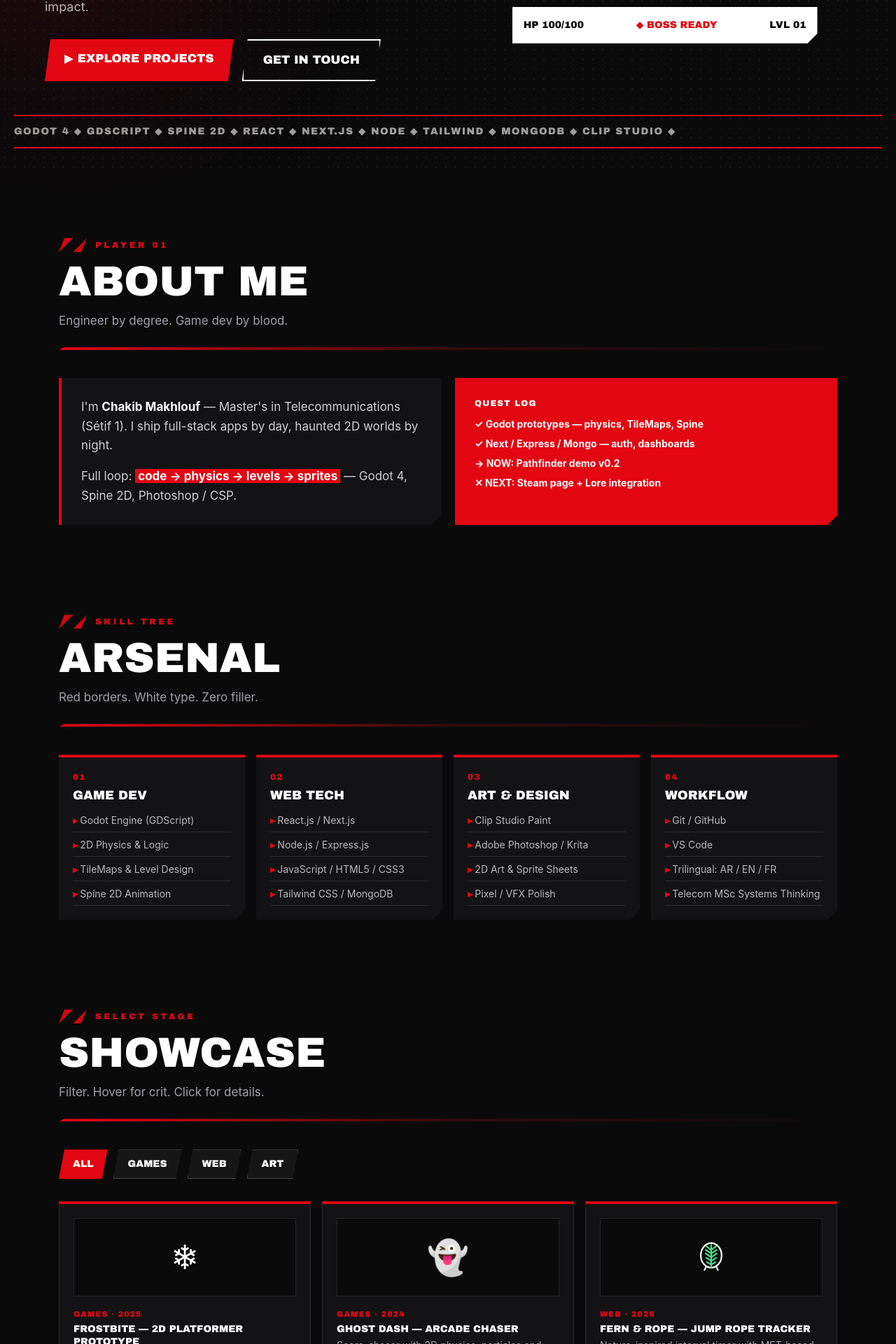
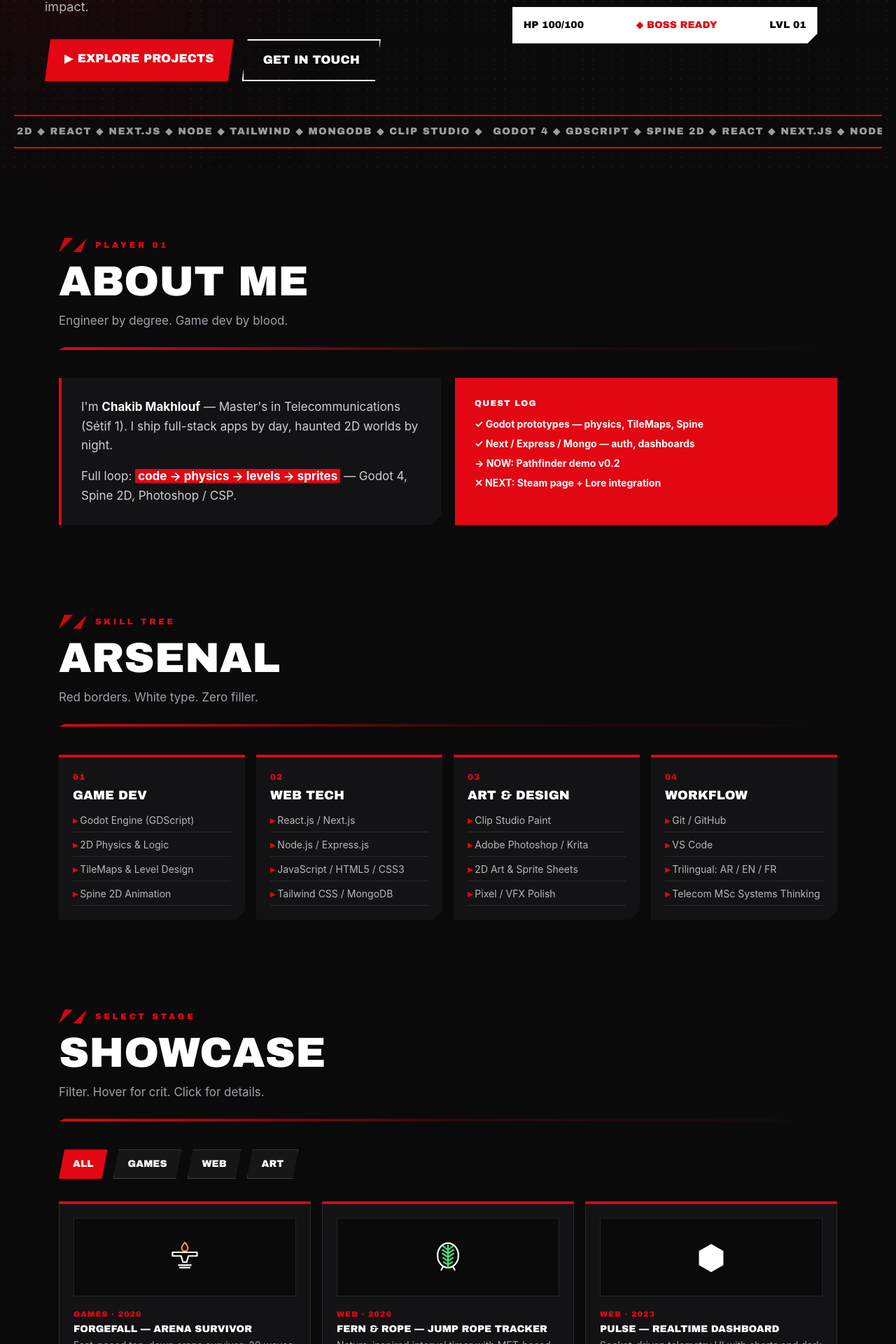
Before and after one commit to chakib-DZ/snow-ghost-portfolio, a Next.js app: page / in a window 1280 px wide. Shown: the part 552-2472 px from the top of the page at 70% size. Built offline with nearby package versions, Linux system fonts and the light colour scheme.

Commit message:
feat: add Forgefall game and news ticker, external links open in new tab

```diff
--- a/app/globals.css
+++ b/app/globals.css
@@ -24,3 +24,9 @@ body { background: #0A0A0B; color: #fff; overflow-x: hidden; font-size: 17px; li
 .btn-flip:hover { background: #fff !important; color: #0A0A0B !important; box-shadow: 4px 4px 0 #E30613; }
 .custom-cursor-dot, .custom-cursor-ring { position: fixed; pointer-events: none; z-index: 9999; }
 @media (pointer: coarse) { .custom-cursor-dot, .custom-cursor-ring { display: none; } }
+
+/* News ticker — seamless right-to-left loop */
+@keyframes ticker-scroll { from { transform: translateX(0); } to { transform: translateX(-50%); } }
+.ticker-track { animation: ticker-scroll 22s linear infinite; will-change: transform; }
+.ticker-track:hover { animation-play-state: paused; }
+@media (prefers-reduced-motion: reduce) { .ticker-track { animation: none; } }
--- a/components/Hero.tsx
+++ b/components/Hero.tsx
@@ -32,7 +32,10 @@ export default function Hero() {
         </motion.div>
       </div>
       <div className="mt-12 border-y-2 border-crimson py-3 overflow-hidden whitespace-nowrap font-display text-sm tracking-widest text-white/60">
-        GODOT 4 ◆ GDSCRIPT ◆ SPINE 2D ◆ REACT ◆ NEXT.JS ◆ NODE ◆ TAILWIND ◆ MONGODB ◆ CLIP STUDIO ◆&nbsp;
+        <div className="ticker-track inline-flex">
+          <span className="pr-2">GODOT 4 ◆ GDSCRIPT ◆ SPINE 2D ◆ REACT ◆ NEXT.JS ◆ NODE ◆ TAILWIND ◆ MONGODB ◆ CLIP STUDIO ◆&nbsp;</span>
+          <span className="pr-2" aria-hidden="true">GODOT 4 ◆ GDSCRIPT ◆ SPINE 2D ◆ REACT ◆ NEXT.JS ◆ NODE ◆ TAILWIND ◆ MONGODB ◆ CLIP STUDIO ◆&nbsp;</span>
+        </div>
       </div>
     </section>
   );
--- a/components/Showcase.tsx
+++ b/components/Showcase.tsx
@@ -19,6 +19,15 @@ function FernRopeIcon() {
     </svg>
   );
 }
+function ForgefallIcon() {
+  return (
+    <svg width="56" height="56" viewBox="0 0 64 64" fill="none" aria-label="Forgefall anvil and flame">
+      <path d="M32 8 C34.5 11 37 13.5 37 17 A5 5 0 0 1 27 17 C27 13.5 29.5 11 32 8 Z" stroke="#FB923C" strokeWidth="2.5" strokeLinejoin="round" />
+      <path d="M12 24 H52 V30 H38 L35 40 H29 L26 30 H12 Z" stroke="white" strokeWidth="2.5" strokeLinejoin="round" />
+      <path d="M22 45 H42 M24 49 H40" stroke="white" strokeWidth="2.5" strokeLinecap="round" />
+    </svg>
+  );
+}
 export default function Showcase() {
   const [f, setF] = useState<Category>("All");
   const list = projects.filter(p => f === "All" || p.category === f);
@@ -33,8 +42,8 @@ export default function Showcase() {
       <motion.div layout className="grid sm:grid-cols-2 lg:grid-cols-3 gap-4">
         <AnimatePresence mode="popLayout">
           {list.map(p => (
-            <motion.a layout key={p.slug} href={p.link} initial={{opacity:0,x:-20}} animate={{opacity:1,x:0}} exit={{opacity:0,scale:.95}} whileHover={{scale:1.02}} className="card-hover group bg-charcoal border border-white/10 border-t-4 border-t-crimson p-5 block slash">
-              <div className="h-28 grid place-items-center text-5xl mb-4 bg-pitch border border-white/10 group-hover:bg-crimson transition-colors">{p.slug === "fern-rope-tracker" ? <FernRopeIcon /> : p.preview}</div>
+            <motion.a layout key={p.slug} href={p.link} target={p.link?.startsWith("http") ? "_blank" : undefined} rel={p.link?.startsWith("http") ? "noopener noreferrer" : undefined} initial={{opacity:0,x:-20}} animate={{opacity:1,x:0}} exit={{opacity:0,scale:.95}} whileHover={{scale:1.02}} className="card-hover group bg-charcoal border border-white/10 border-t-4 border-t-crimson p-5 block slash">
+              <div className="h-28 grid place-items-center text-5xl mb-4 bg-pitch border border-white/10 group-hover:bg-crimson transition-colors">{p.slug === "fern-rope-tracker" ? <FernRopeIcon /> : p.slug === "forgefall" ? <ForgefallIcon /> : p.preview}</div>
               <p className="text-[11px] font-display tracking-widest text-crimson">{p.category.toUpperCase()} · {p.year}</p>
               <h3 className="font-display mt-1 group-hover:text-crimson transition-colors uppercase text-sm leading-tight">{p.title}</h3>
               <p className="text-sm text-muted mt-1">{p.tagline}</p>
--- a/data/portfolio.ts
+++ b/data/portfolio.ts
@@ -13,8 +13,7 @@ export type Project = {
 };
 
 export const projects: Project[] = [
-  { slug: "frostbite-platformer", title: "Frostbite — 2D Platformer Prototype", category: "Games", tagline: "Tight coyote-time controls, TileMap levels, Spine 2D ghost dash.", stack: ["Godot 4", "GDScript", "TileMaps", "Spine 2D"], year: "2025", accent: "#22D3EE", preview: "❄", link: "#" },
-  { slug: "ghost-dash", title: "Ghost Dash — Arcade Chaser", category: "Games", tagline: "Score-chaser with 2D physics, particles and frost trails.", stack: ["Godot", "GDScript", "2D Physics"], year: "2024", accent: "#7DD3FC", preview: "👻" },
+  { slug: "forgefall", title: "Forgefall — Arena Survivor", category: "Games", tagline: "Fast-paced top-down arena survivor: 20 waves, 9 weapons in 4 tiers, dash i-frames, final boss + endless mode.", stack: ["Godot 4", "GDScript", "HTML5", "itch.io"], year: "2026", accent: "#FB923C", preview: "⚒", link: "https://snow-ghost-games.itch.io/forgefall" },
   { slug: "fern-rope-tracker", title: "Fern & Rope — Jump Rope Tracker", category: "Web", tagline: "Nature-inspired interval timer with MET-based calories, weekly goals and streak tracking. 100% local-first.", stack: ["Next.js", "TypeScript", "Tailwind", "Local-first"], year: "2026", accent: "#4ADE80", preview: "🌿", link: "https://fern-and-rope.vercel.app/" },
   { slug: "dev-dashboard", title: "Pulse — Realtime Dashboard", category: "Web", tagline: "Socket-driven telemetry UI with charts and dark gaming theme.", stack: ["React", "Node.js", "Socket.io"], year: "2023", accent: "#34D399", preview: "⬢" },
   { slug: "sprite-pack", title: "Haunted Pines — Sprite Pack", category: "Art", tagline: "48-frame run cycle + tiles + VFX sheets. CSP + Krita.", stack: ["Clip Studio", "Krita", "Photoshop"], year: "2025", accent: "#F0ABFC", preview: "✦" },
```
